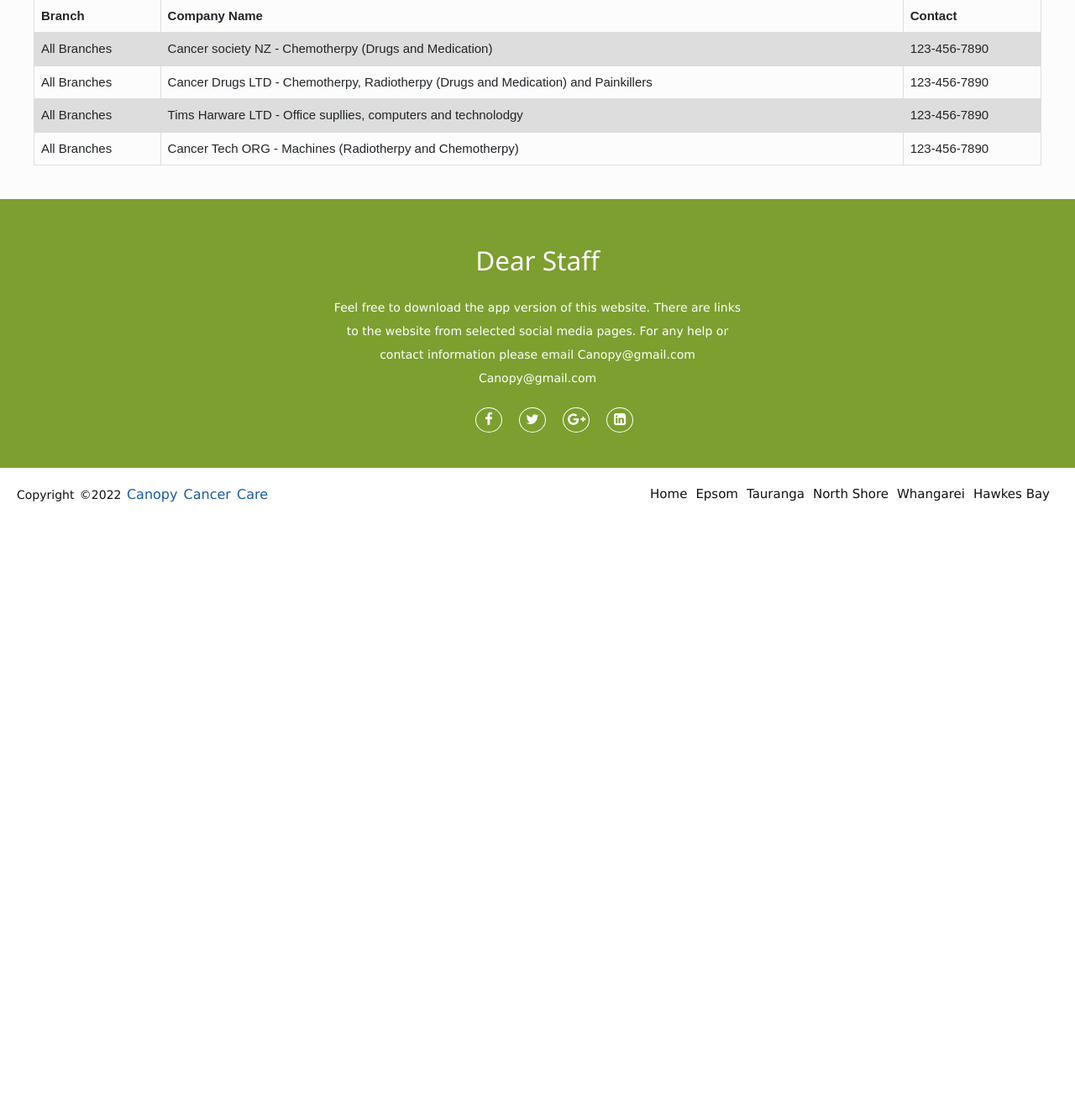
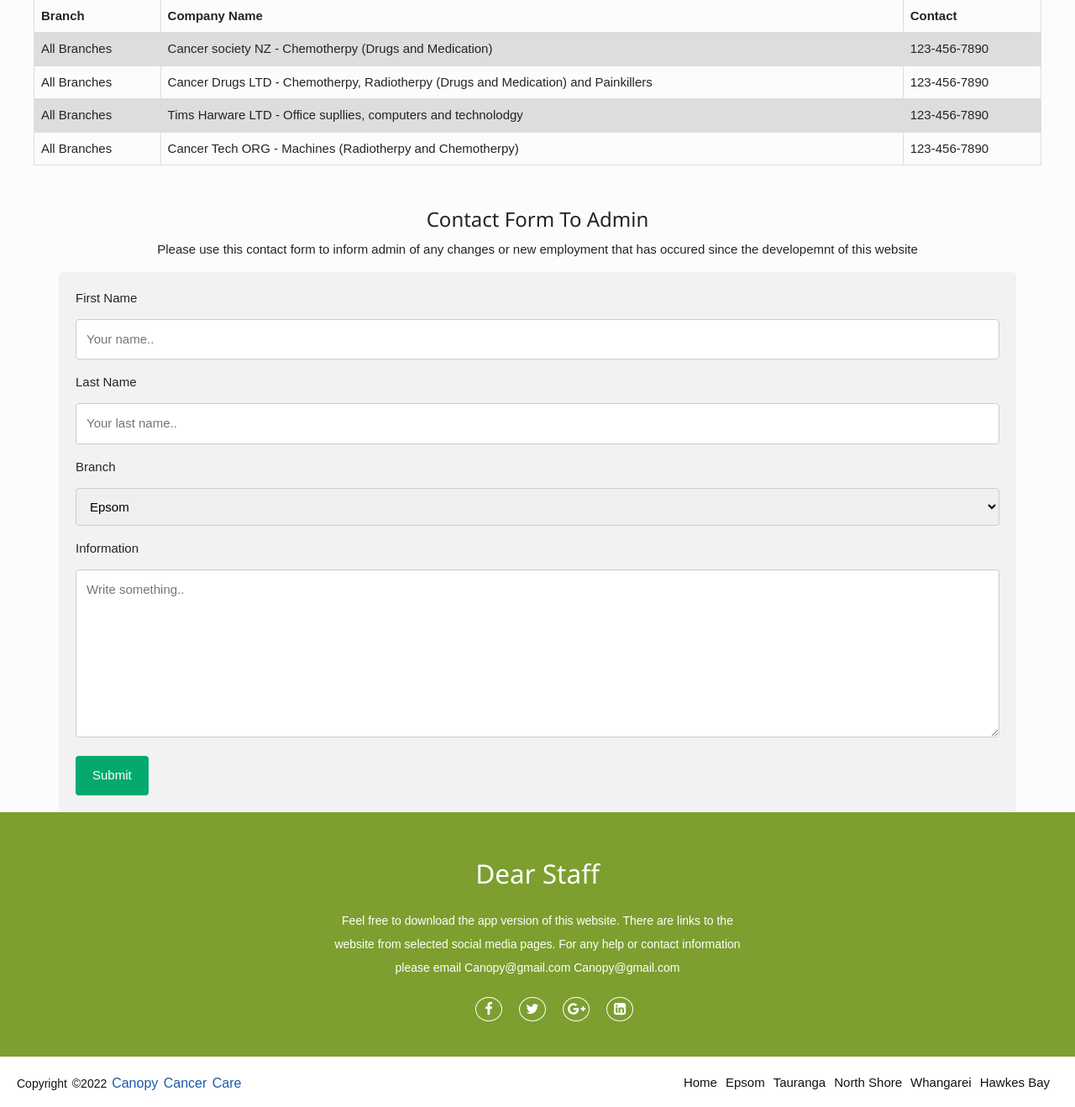
Before and after one commit to Itscominghome12/canopycancercare, a PHP site: page /contact.php in a window 1280 px wide. Shown: the part 3059-4377 px from the top of the page at 84% size. Before the commit the page ends 3657 px from the top, so only its background shows below. Run offline with PHP 8.4, Linux system fonts and the light colour scheme.

Commit message:
Version 12
Changes to Epsom page (adaption of elements)

```diff
--- a/authenticate.php
+++ b/authenticate.php
@@ -1,5 +1,4 @@
-
-				<?php
+<?php
 session_start();
 // Change this to your connection info.
 
@@ -51,5 +50,5 @@ if ($stmt = $conn->prepare('SELECT id, password,admin FROM accounts WHERE userna
 
 
 	$stmt->close();
-}
+
 ?>
--- a/contact.php
+++ b/contact.php
@@ -361,4 +361,73 @@
 
 </body>
 
+
+    <h3>Contact Form To Admin</h3>
+
+    <p>Please use this contact form to inform admin of any changes or new employment that has occured since the developemnt of this website</p>
+
+<div class="container">
+  <form action="/action_page.php">
+    <label for="fname">First Name</label>
+    <input type="text" id="fname" name="firstname" placeholder="Your name..">
+
+    <label for="lname">Last Name</label>
+    <input type="text" id="lname" name="lastname" placeholder="Your last name..">
+
+    <label for="country">Branch</label>
+    <select id="country" name="country">
+      <option value="australia">Epsom</option>
+      <option value="canada">North Shore</option>
+      <option value="usa">Tauranga</option>
+        <option value="usa">Hawkes Bay</option>
+        <option value="usa">Whangarei</option>
+    </select>
+
+    <label for="subject">Information</label>
+    <textarea id="subject" name="subject" placeholder="Write something.." style="height:200px"></textarea>
+
+    <input type="submit" value="Submit">
+  </form>
+</div>
+
+<style>
+body {font-family: Arial, Helvetica, sans-serif;}
+* {box-sizing: border-box;}
+
+input[type=text], select, textarea {
+  width: 100%;
+  padding: 12px;
+  border: 1px solid #ccc;
+  border-radius: 4px;
+  box-sizing: border-box;
+  margin-top: 6px;
+  margin-bottom: 16px;
+  resize: vertical;
+}
+
+input[type=submit] {
+  background-color: #04AA6D;
+  color: white;
+  padding: 12px 20px;
+  border: none;
+  border-radius: 4px;
+  cursor: pointer;
+}
+
+input[type=submit]:hover {
+  background-color: #45a049;
+}
+
+.container {
+  border-radius: 5px;
+  background-color: #f2f2f2;
+  padding: 20px;
+}
+
+    p {
+
+    text-align: center;
+    }
+</style>
+
 <?php include("footer.html")?>
--- a/css/main.css
+++ b/css/main.css
@@ -197,6 +197,8 @@ display: block;
   margin: 0 auto;
   height: 570px;
   overflow: hidden;
+    float: left;
+
 }
 
 .header {
--- a/setup.php
+++ b/setup.php
@@ -16,5 +16,5 @@ $conn = new mysqli($servername, $username, $password, $dbname);
 if ($conn->connect_error) {
   die("Connection failed: " . $conn->connect_error);
 }
-echo "Connected successfully to $dbname";
+#echo "Connected successfully to $dbname";
 ?>
```
Also changed, not shown: epsom.php (+24 -4 lines), search.php (renamed from search/index2.php, +10 -3 lines), search_action.php (renamed from search/search.php, +8 -7 lines), 1 other file.
